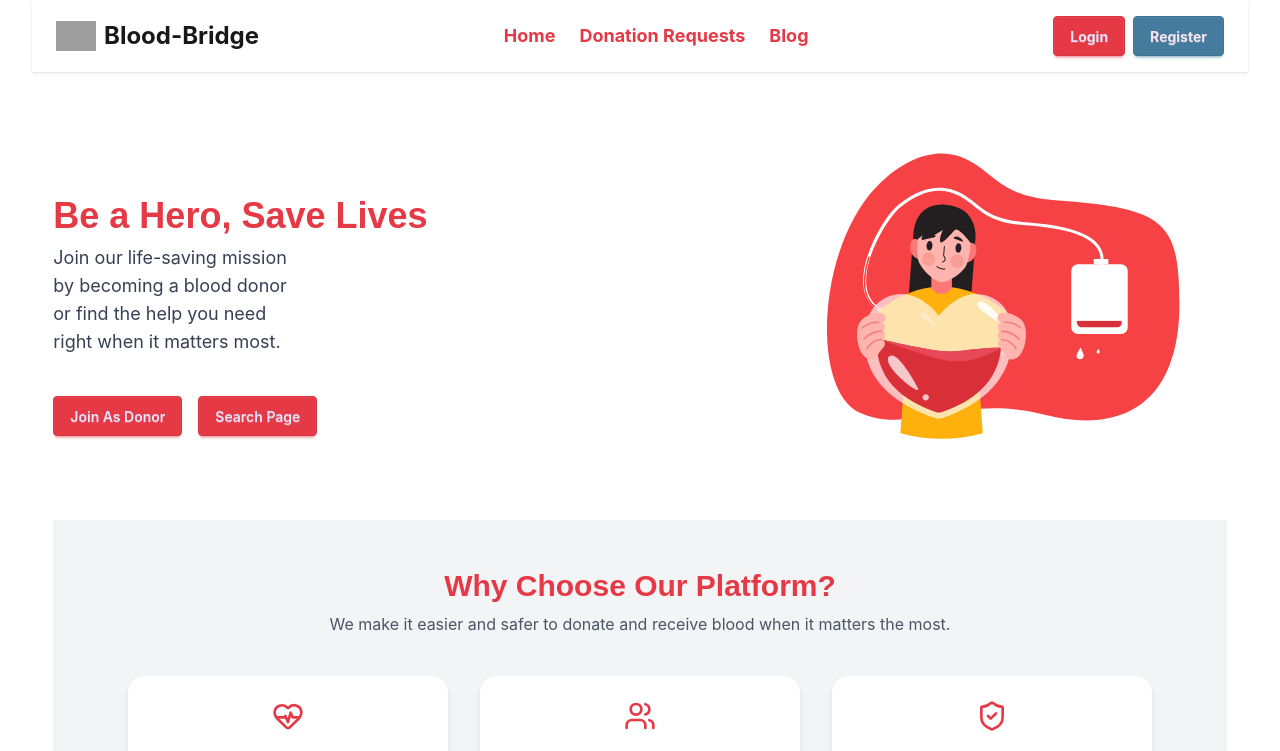
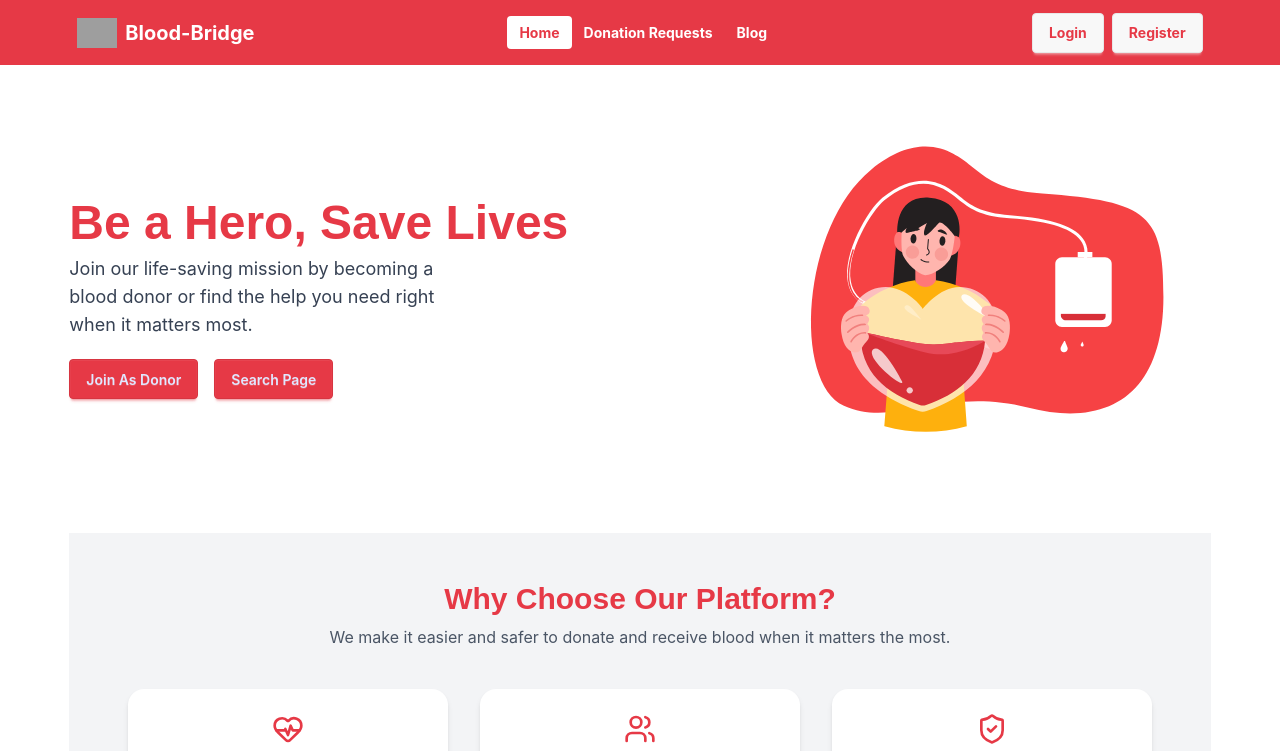
Before and after one commit to swajannaimur/blood-bridge, a React (Vite) app: page / in a window 1280 px wide. Shown: the top 751 px of the page. Built offline with nearby package versions, Linux system fonts and the light colour scheme; no server answers; grey boxes are pictures that could not be loaded.

Commit message:
Added loading in all pages

```diff
--- a/index.html
+++ b/index.html
@@ -4,7 +4,7 @@
     <meta charset="UTF-8" />
     <link rel="icon" type="image/svg+xml" href="https://img.icons8.com/?size=100&id=vurh7-um5eMM&format=png&color=e63946" />
     <meta name="viewport" content="width=device-width, initial-scale=1.0" />
-    <title>Vite + React</title>
+    <title>Blood-Bridge</title>
   </head>
   <body>
     <div id="root"></div>
--- a/src/App.css
+++ b/src/App.css
@@ -16,7 +16,12 @@ h2 {
     name: "light";
     default: true;
     --color-primary: #E63946;
-    --color-secondary: #457B9D;
+    --color-secondary: #457b9d;
     --color-background: #F8F9FA;
     --color-textColor: #2C2C2C;
 }
+
+.active{
+    background-color: white;
+    color: #E63946
+}
--- a/src/Components/Header/Header.jsx
+++ b/src/Components/Header/Header.jsx
@@ -22,14 +22,15 @@ const Header = () => {
 
     const links = (
         <>
-            <li><NavLink to="/" className="text-primary lg:text-lg font-bold">Home</NavLink></li>
-            <li><NavLink to="/donation-requests" className="text-primary lg:text-lg font-bold">Donation Requests</NavLink></li>
-            <li><NavLink to="/all-blogs" className="text-primary lg:text-lg font-bold">Blog</NavLink></li>
+            <li><NavLink to="/" className="lg:text-white font-bold transition-transform duration-300 hover:scale-110">Home</NavLink></li>
+            <li><NavLink to="/donation-requests" className="lg:text-white font-bold transition-transform duration-300 hover:scale-110">Donation Requests</NavLink></li>
+            <li><NavLink to="/all-blogs" className="lg:text-white font-bold transition-transform duration-300 hover:scale-110">Blog</NavLink></li>
         </>
     );
 
     return (
-        <div className='max-w-[95%] mx-auto px-4 shadow-sm'>
+        <div className='sticky top-0 bg-primary z-50'>
+            <div className='max-w-11/12 mx-auto px-4 '>
                 <div className="navbar  lg:flex lg:justify-between lg:items-center">
                     {/* Start Section (Mobile & Logo) */}
                     <div className="flex justify-between items-center w-full lg:w-auto">
@@ -37,14 +38,14 @@ const Header = () => {
                         {/* Mobile Menu */}
                         <div className="dropdown lg:hidden">
                             <div tabIndex={0} role="button" className="btn btn-ghost">
-                            <svg xmlns="http://www.w3.org/2000/svg" className="h-6 w-6" fill="none"
+                                <svg xmlns="http://www.w3.org/2000/svg" className="h-6 w-6 text-white" fill="none"
                                     viewBox="0 0 24 24" stroke="currentColor">
                                     <path strokeLinecap="round" strokeLinejoin="round" strokeWidth={2}
                                         d="M4 6h16M4 12h16M4 18h16" />
                                 </svg>
                             </div>
 
-                        <ul tabIndex={0} className="menu menu-sm dropdown-content mt-3 z-[100] p-2 shadow bg-base-100 rounded-box w-52">
+                            <ul tabIndex={0} className="menu menu-sm dropdown-content mt-3 z-[100] p-2 shadow bg-base-100 text-primary rounded-box w-52">
                                 {
                                     user ? (
                                         <>
@@ -62,25 +63,15 @@ const Header = () => {
 
                         {/* Logo */}
                         <Link to='/' className='flex items-center gap-2'>
-                        <img src='https://img.icons8.com/?size=100&id=vurh7-um5eMM&format=png&color=e63946' className='w-10' />
-                        <span className='text-2xl hidden lg:block font-bold'>Blood-Bridge</span>
+                            <img src='https://img.icons8.com/?size=100&id=vurh7-um5eMM&format=png&color=FFFFFF' className='w-10' />
+                            <span className='text-xl hidden lg:block text-white font-bold'>Blood-Bridge</span>
                         </Link>
                     </div>
 
                     {/* Center Menu */}
                     <div className="hidden lg:flex lg:justify-center">
                         <ul className="menu menu-horizontal px-1">
-
-                        {
-                            user ?
-                                <>
                             {links}
-
-                                </> :
-                                <>
-                                    {links}
-                                </>
-                        }
                         </ul>
                     </div>
 
@@ -92,7 +83,7 @@ const Header = () => {
                                 <div className="dropdown dropdown-end">
                                     <div className="tooltip tooltip-bottom" data-tip={user.displayName}>
                                         <div tabIndex={0} role="button" className="avatar btn btn-ghost btn-circle">
-                                        <div className="w-12 rounded-full ring ring-primary ring-offset-base-100 ring-offset-2">
+                                            <div className="w-12 rounded-full ring ring-white ring-offset-base-100 ring-offset-2">
                                                 <img src={user.photoURL} alt="User Avatar" className='object-center' referrerPolicy="no-referrer" />
                                             </div>
                                         </div>
@@ -112,10 +103,10 @@ const Header = () => {
                             ) : (
                                 <>
                                     <Link to="/login">
-                                    <button className="btn btn-primary font-bold">Login</button>
+                                        <button className="btn btn-white text-primary font-bold transition-transform duration-300 hover:scale-110">Login</button>
                                     </Link>
                                     <Link to="/register">
-                                    <button className="btn btn-secondary font-bold">Register</button>
+                                        <button className="btn btn-white text-primary font-bold transition-transform duration-300 hover:scale-110">Register</button>
                                     </Link>
                                 </>
                             )
@@ -123,6 +114,7 @@ const Header = () => {
                     </div>
                 </div>
             </div>
+        </div>
     );
 };
 
--- a/src/Components/Home/Home.jsx
+++ b/src/Components/Home/Home.jsx
@@ -9,22 +9,22 @@ const Home = () => {
 
 
     return (
-        <div>
+        <div className='space-y-5'>
             {/* Banner */}
-            <div className='flex justify-between items-center'>
+            <div className='flex flex-col-reverse lg:flex-row justify-between items-center'>
                 <div>
-                    <div className="text-start my-10">
-                        <h1 className="text-4xl font-bold text-primary">Be a Hero, Save Lives</h1>
-                        <p className="text-gray-700 mt-2 max-w-3xs text-base sm:text-lg">
+                    <div className="text-center lg:text-start my-5">
+                        <h1 className="text-5xl font-bold text-primary">Be a Hero, Save Lives</h1>
+                        <p className="text-gray-700 mt-2 max-w-sm text-base sm:text-lg">
                             Join our life-saving mission by becoming a blood donor or find the help you need right when it matters most.
                         </p>
                     </div>
-                    <div className='flex gap-4'>
+                    <div className='flex gap-4 justify-center items-center md:justify-start'>
                         <Link to='/register'><button className='btn btn-primary'>Join As Donor</button></Link>
                         <Link to='/'><button className='btn btn-primary'>Search Page</button></Link>
                     </div>
                 </div>
-                <div className="w-full lg:w-1/2 max-w-md">
+                <div className="w-full max-w-md">
                     <Lottie animationData={bloodAnimation} loop={true} />
                 </div>
             </div>
--- a/src/Components/RootLayout/RootLayout.jsx
+++ b/src/Components/RootLayout/RootLayout.jsx
@@ -8,7 +8,7 @@ const RootLayout = () => {
     return (
         <div>
             <Header></Header>
-            <div className='max-w-11/12 mx-auto'>
+            <div className='max-w-11/12 mx-auto px-4'>
                 <Outlet></Outlet>
             </div>
             <Footer></Footer>
--- a/src/Pages/AllBlogs/AllBlogs.jsx
+++ b/src/Pages/AllBlogs/AllBlogs.jsx
@@ -1,21 +1,27 @@
 import React, { useEffect, useState } from 'react';
 import useAxiosPublic from '../../Hooks/axiosPublic';
 import SingleBlog from './SingleBlog';
+import Loader from '../../Components/Loader/Loader';
 
 const AllBlogs = () => {
     const [blogs, setBlogs] = useState([])
+    const [loading, setLoading] = useState(true)
     const axiosPublic = useAxiosPublic()
 
     useEffect(() => {
         axiosPublic.get('/all-blogs')
             .then(res => {
                 setBlogs(res.data)
+                setLoading(false)
             }).catch(error => {
                 console.log(error);
 
             })
-    }, [])
+    }, [axiosPublic])
 
+    if (loading) {
+        return <Loader></Loader>
+    }
 
     return (
         <div className='min-h-screen'>
--- a/src/Pages/AllBlogs/BlogsDetails.jsx
+++ b/src/Pages/AllBlogs/BlogsDetails.jsx
@@ -1,20 +1,28 @@
 import React, { useEffect, useState } from 'react';
 import useAxiosPublic from '../../Hooks/axiosPublic';
 import { useParams } from 'react-router';
+import Loader from '../../Components/Loader/Loader';
 
 const BlogsDetails = () => {
     const { id } = useParams()
     const axiosPublic = useAxiosPublic()
     const [blog, setBlog] = useState('')
+    const [loading, setLoading] = useState(true)
+
     useEffect(() => {
         axiosPublic.get(`all-blogs/${id}`)
             .then(res => {
                 setBlog(res.data)
+                setLoading(false)
             }).catch(error => {
                 console.log(error);
 
             })
-    }, [])
+    }, [axiosPublic, id])
+
+    if (loading) {
+        return <Loader></Loader>
+    }
 
     return (
         <div className="max-w-4xl mx-auto px-4 py-10">
--- a/src/Pages/DonationRequests/DonationRequests.jsx
+++ b/src/Pages/DonationRequests/DonationRequests.jsx
@@ -1,18 +1,24 @@
 import React, { useEffect, useState } from 'react';
 import useAxiosPublic from '../../Hooks/axiosPublic';
 import SingleRequest from './SingleRequest';
+import Loader from '../../Components/Loader/Loader';
 
 const DonationRequests = () => {
     const axiosPublic = useAxiosPublic()
     const [posts, setPosts] = useState([])
+    const [loading, setLoading] = useState(true)
 
     useEffect(() => {
         axiosPublic('pending-requests').then(res => {
             setPosts(res.data)
+            setLoading(false)
         }).catch(error => {
             console.log(error)
         })
-    }, [])
+    }, [axiosPublic])
+    if (loading) {
+        return <Loader></Loader>
+    }
 
     return (
         <div className='min-h-screen'>
```
Also changed, not shown: src/Components/Footer/Footer.jsx (line endings or trailing spaces). Lines whose indentation alone changed are shown as unchanged.
